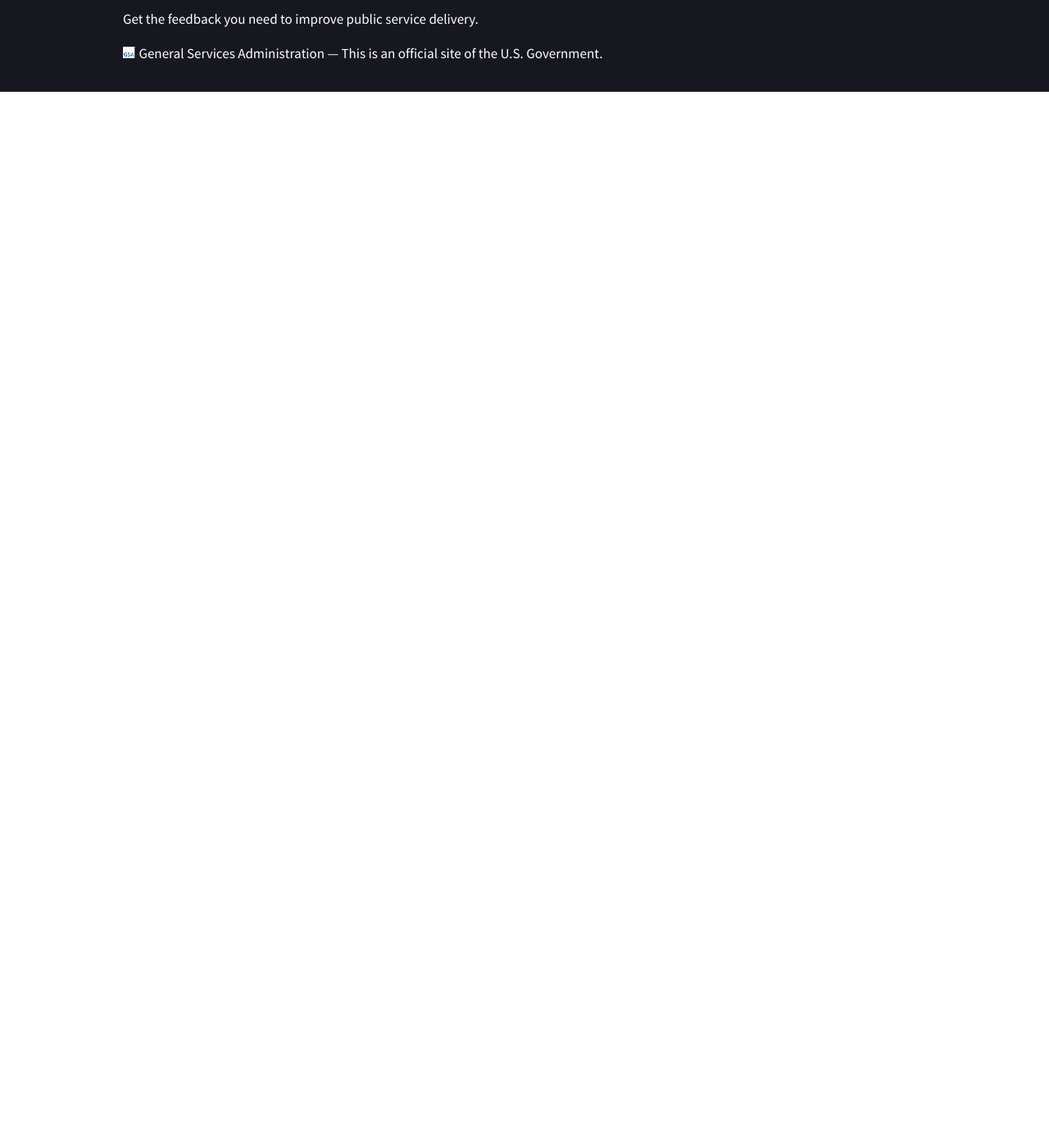
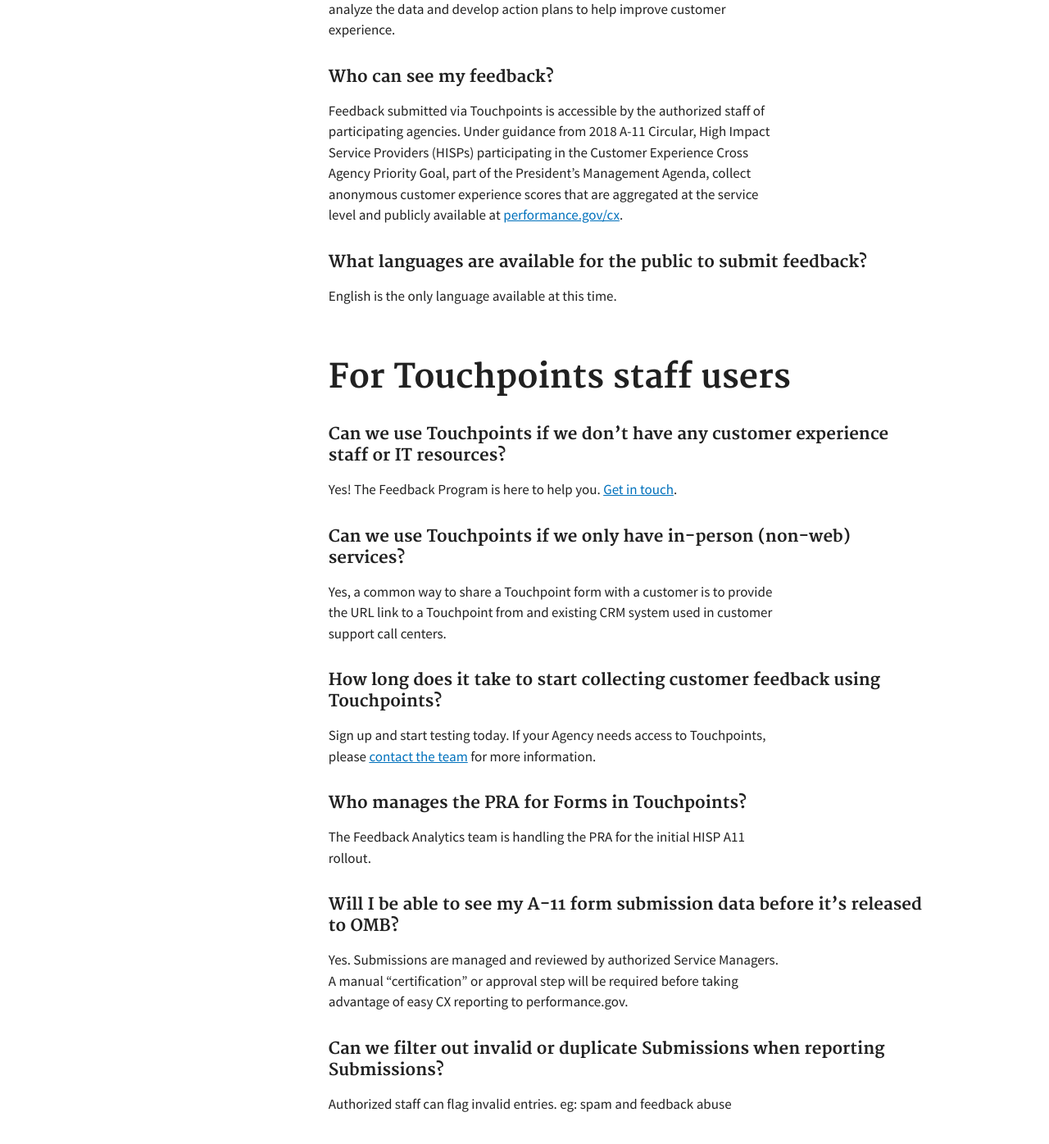
Before and after one commit to GSA/feedback.usa.gov, a Jekyll site: the page built from pages/faq.md, in a window 1280 px wide and 1400 px high, scrolled down 1622 px. Shown: the top 1396 px of the window at 82% size. Built offline with Jekyll 4.4.1, drawn with Linux system fonts in a browser that asks for light colours; before the commit the page ends 1734 px from its top, so only the background shows below that; some of the changed text lies outside the part shown.

Commit message:
add faqs

```diff
--- a/pages/faq.md
+++ b/pages/faq.md
@@ -37,10 +37,27 @@ The public has the option to submit feedback online via a mobile-friendly websit
   </div>
 </div>
 
+### What feedback forms does Touchpoints offer?
+
+* A11 Form
+* Open-ended feedback form
+* More to come
+
+Touchpoints focuses on providing easy-to-use PRA-friendly feedback forms. If you have a need for different form, please
+<a href="mailto:{{site.team_email}}">contact us</a>.
+
+### How options do I have for sharing a Touchpoint form with customers?
+
+* Share a public Touchpoints URL (see an [Demo example](https://touchpoints-demo.app.cloud.gov/touchpoints/1/submit))
+* javascript embed:
+  * render tab that pops a modal with the Form
+  * render the Form inline in a page (coming soon)
+
+A common way to deploy a Touchpoint is deploy to use Google Tag Manager ([learn how](https://github.com/GSA/touchpoints/wiki/Deploying-a-Touchpoint-via-GTM)).
+
 ### Is the feedback anonymous?
 
 Touchpoints forms that do not ask for any Personally Identifiable Information (PII) cannot be used to identify an individual.
-
 
 ### Are members of the public required to provide feedback?
 
@@ -58,3 +75,36 @@ Under guidance from 2018 A-11 Circular, High Impact Service Providers (HISPs) pa
 ### What languages are available for the public to submit feedback?
 
 English is the only language available at this time.
+
+# For Touchpoints staff users
+
+### Can we use Touchpoints if we don’t have any customer experience staff or IT resources?
+
+Yes! The Feedback Program is here to help you.
+<a href="mailto:{{site.team_email}}">Get in touch</a>.
+
+### Can we use Touchpoints if we only have in-person (non-web) services?
+
+Yes, a common way to share a Touchpoint form with a customer is to provide the URL link to a Touchpoint from
+and existing CRM system used in customer support call centers.
+
+### How long does it take to start collecting customer feedback using Touchpoints?
+
+Sign up and start testing today.
+If your Agency needs access to Touchpoints, please
+<a href="mailto:{{site.team_email}}">contact the team</a> for more information.
+
+### Who manages the PRA for Forms in Touchpoints?
+
+The Feedback Analytics team is handling the
+PRA for the initial HISP A11 rollout.
+
+### Will I be able to see my A-11 form submission data before it’s released to OMB?
+
+Yes. Submissions are managed and reviewed by authorized Service Managers.
+A manual “certification” or approval step will be required
+before taking advantage of easy CX reporting to performance.gov.
+
+### Can we filter out invalid or duplicate Submissions when reporting Submissions?
+
+Authorized staff can flag invalid entries. eg: spam and feedback abuse
```
